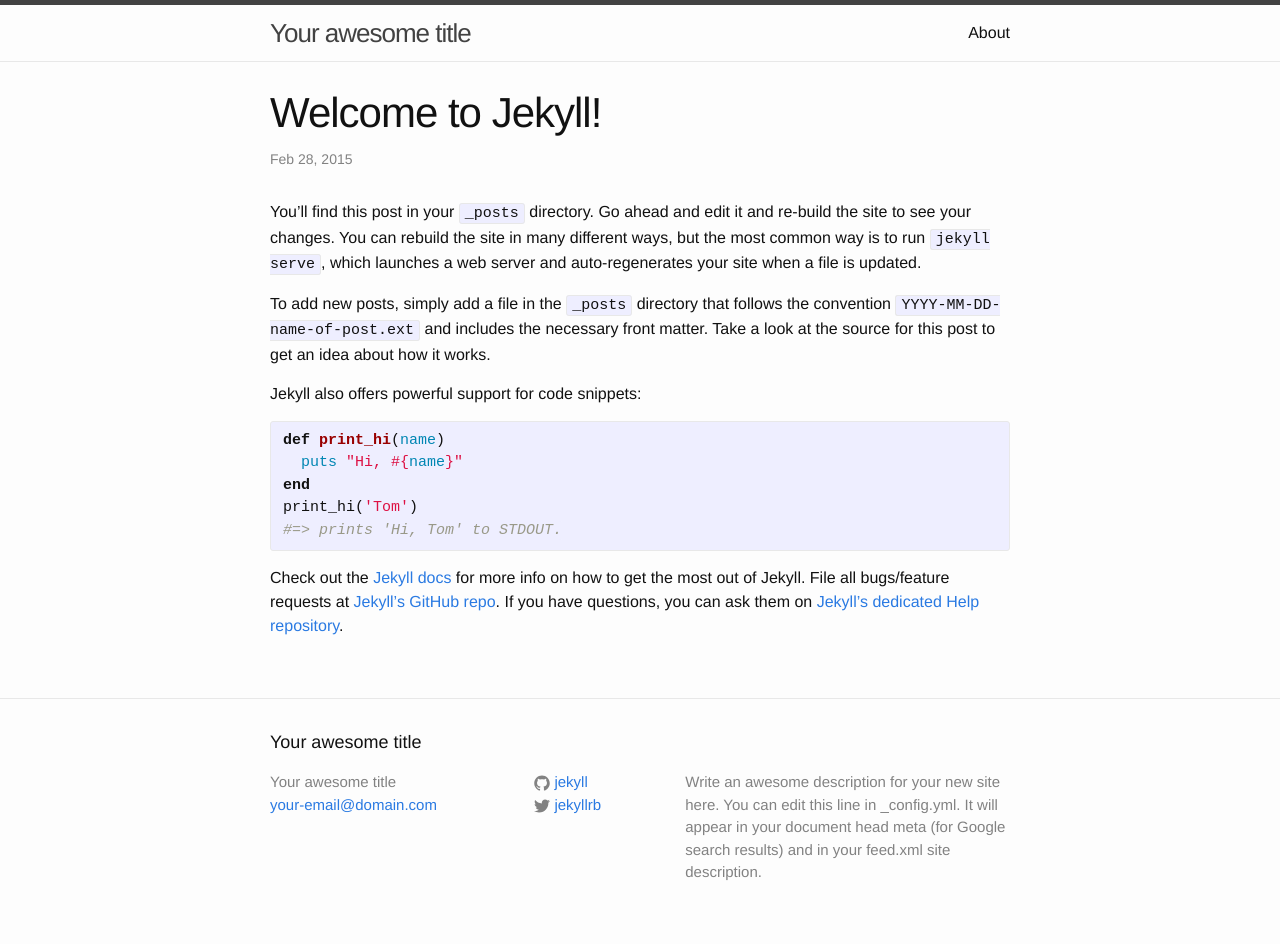
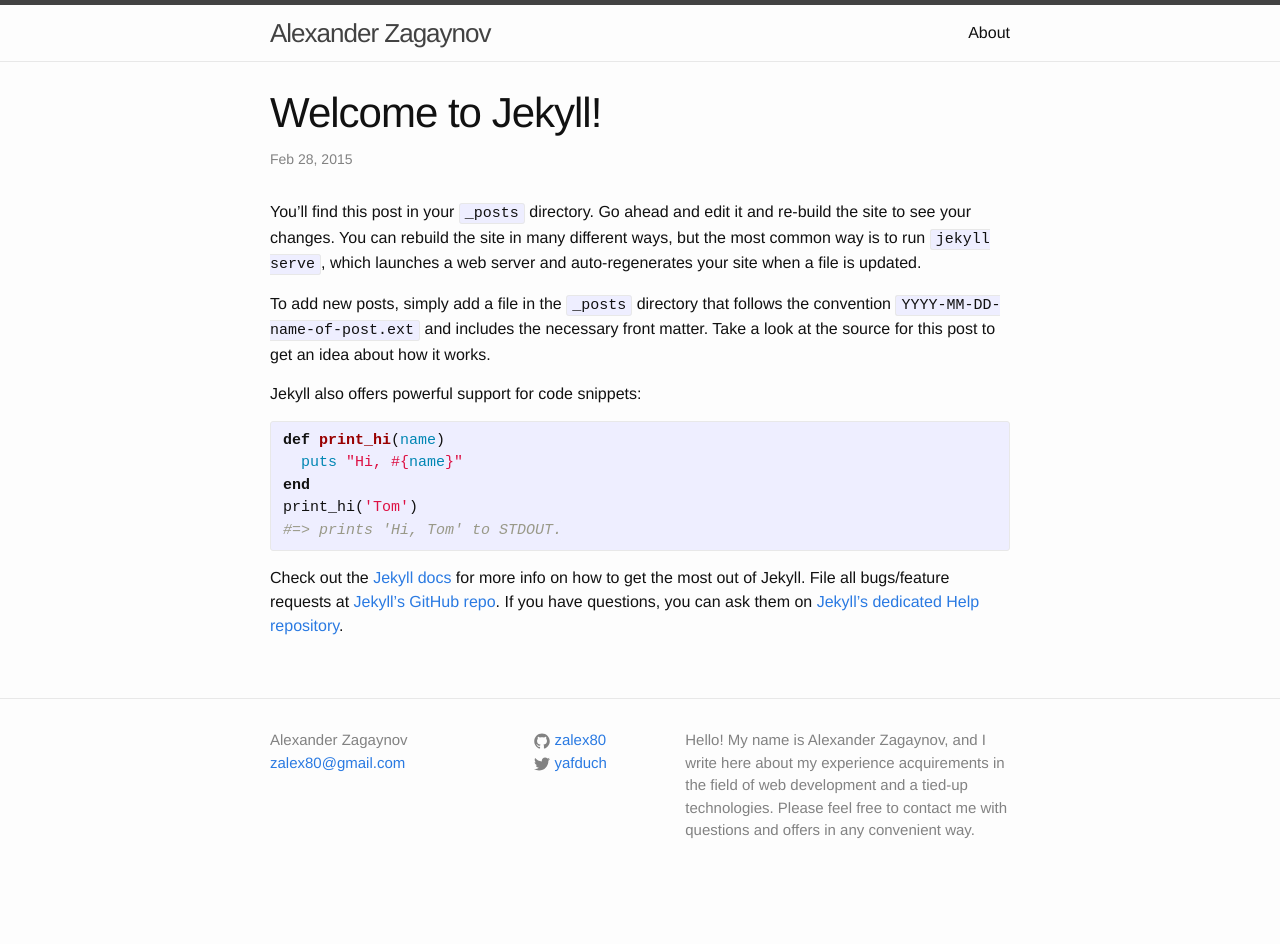
Before and after one commit to AlexanderZagaynov/AlexanderZagaynov.github.io, a Jekyll site: the page built from _posts/2015-02-28-welcome-to-jekyll.markdown, in a window 1280 px wide. Built offline with Jekyll 4.4.1, drawn with Linux system fonts in a browser that asks for light colours; after the commit the page ends 902 px from its top, so only the background shows below that.

Commit message:
some configs

```diff
--- a/_config.yml
+++ b/_config.yml
@@ -1,14 +1,26 @@
-# Site settings
-title: Your awesome title
-email: your-email@domain.com
-description: > # this means to ignore newlines until "baseurl:"
-  Write an awesome description for your new site here. You can edit this
-  line in _config.yml. It will appear in your document head meta (for
-  Google search results) and in your feed.xml site description.
-baseurl: "" # the subpath of your site, e.g. /blog/
-url: "http://yourdomain.com" # the base hostname & protocol for your site
-twitter_username: jekyllrb
-github_username:  jekyll
+title: Alexander Zagaynov
+email: zalex80@gmail.com
+description: >
+  Hello! My name is Alexander Zagaynov, and I write here about my experience
+  acquirements in the field of web development and a tied-up technologies.
+  Please feel free to contact me with questions and offers in any convenient way.
 
-# Build settings
+url: http://alexanderzagaynov.com
+permalink: :title
+
+twitter_username: yafduch
+github_username:  zalex80
+
 markdown: kramdown
+
+defaults:
+  -
+    scope:
+      type: posts
+    values:
+      layout: post
+  -
+    scope:
+      type: pages
+    values:
+      layout: page
--- a/_includes/footer.html
+++ b/_includes/footer.html
@@ -1,8 +1,6 @@
 <footer class="site-footer">
 
   <div class="wrapper">
-
-    <h2 class="footer-heading">{{ site.title }}</h2>
 
     <div class="footer-col-wrapper">
       <div class="footer-col  footer-col-1">
--- a/_posts/2015-02-28-welcome-to-jekyll.markdown
+++ b/_posts/2015-02-28-welcome-to-jekyll.markdown
@@ -1,7 +1,5 @@
 ---
-layout: post
 title:  "Welcome to Jekyll!"
-date:   2015-02-28 18:21:37
 categories: jekyll update
 ---
 You’ll find this post in your `_posts` directory. Go ahead and edit it and re-build the site to see your changes. You can rebuild the site in many different ways, but the most common way is to run `jekyll serve`, which launches a web server and auto-regenerates your site when a file is updated.
```
Also changed, not shown: about.md (+0 -1 lines).
